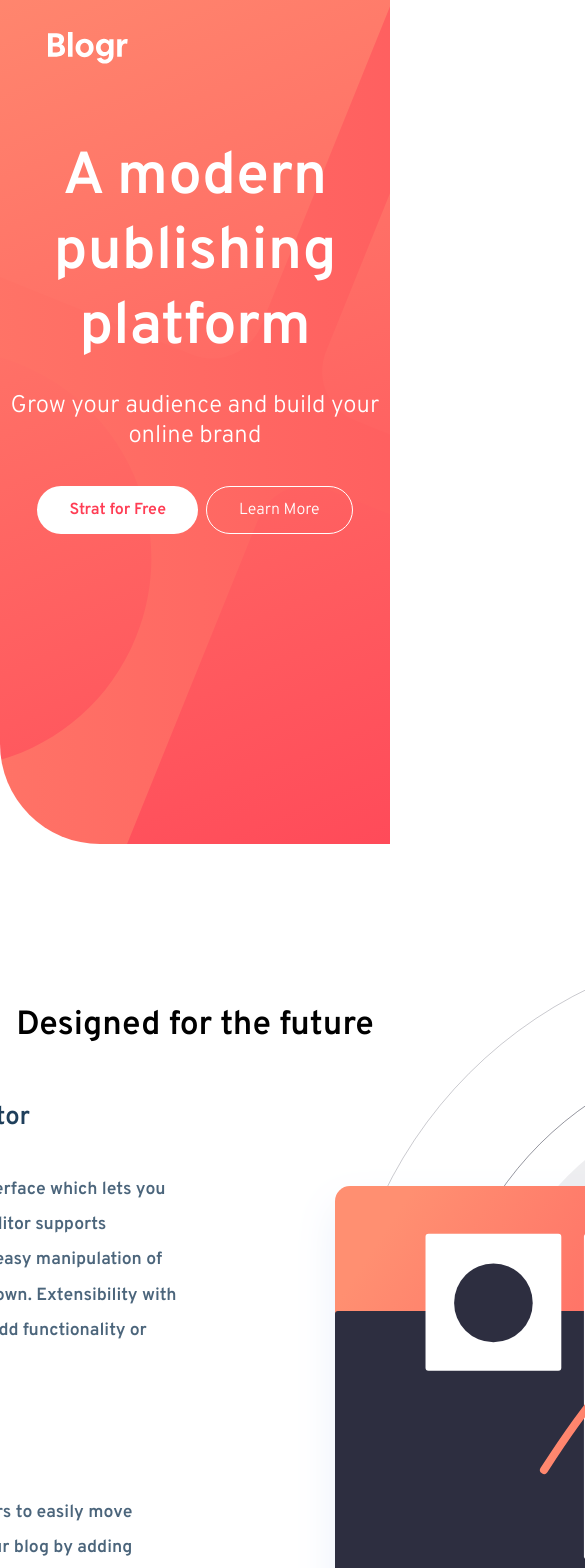
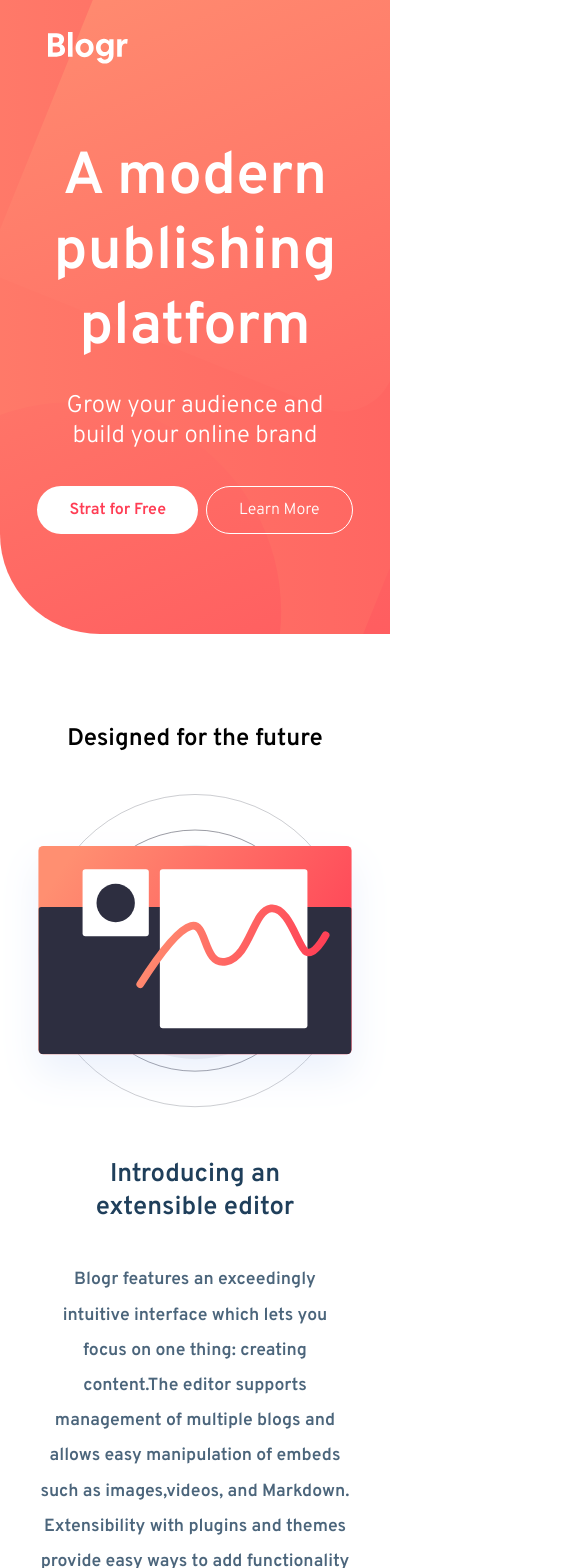
Before and after one commit to alexandercddev/blogr-landing-page, a React (Create React App) app: page / in a window 390 px wide. Shown: the top 1568 px of the page, 585 px wide, since content can reach past the window. Built offline with nearby package versions, Linux system fonts and the light colour scheme.

Commit message:
Se agregó css para responsive en mobile Se agregó ajustes a arreglo con la indormación Se agregó clase para css al footer

```diff
--- a/src/App.css
+++ b/src/App.css
@@ -321,14 +321,15 @@ a.footer__a {
     width: auto;
   }
 }
-@media (min-width: 360px) and (max-width: 1200px) {
+
+@media (min-width: 360px) and (max-width: 960px) {
   header {
-    width: 100vw;
-    height: 100vh;
+    width: 100%;
+    height: 100%;
     background-position: center;
     background-size: 200vh;
-    background-position-x: 45%;
-    background-position-y: 50%;
+    background-position-x: 35%;
+    background-position-y: 35%;
     border-bottom-left-radius: 100px;
   }
 
@@ -351,7 +352,108 @@ a.footer__a {
   }
   p.header__sub__title {
     text-align: center;
-    width: 400px;
     font-size: 1.5em;
   }
+  section.section_designed {
+    flex-direction: column;
+    padding-top: 50px;
+  }
+  .container___title{
+    position: relative;
+    margin-top: 40px;
+    margin-bottom: 40px;
+    font-size: 1.5em;
+  }
+  div.content__info> h3.content__title {
+    width: 270px;
+  }
+  .content__info {
+    display: flex;
+    flex-direction: column;
+    align-items: center;
+    margin-bottom: 0;
+    margin-top: 2.5em;
+  }
+  .container {
+    display: flex;
+    flex-direction: column-reverse;
+  }
+  section.section_designed> div.container> div.content {
+    width: 100% !important;
+    overflow: hidden;
+    padding-left: 0;
+    text-align: center;
+  }
+  div.content__r> img {
+    width: 100vw;
+    height: auto;
+    content: url('./assets/svgs/illustration-editor-mobile.svg');
+  }
+  .section_state {
+    height: 100%;
+    flex-direction: column;
+    margin-top: 175px;
+    background-position-x: 0;
+    background-repeat: no-repeat;
+    padding-left: 0;
+    padding-bottom: 100px;
+  }
+  .state__content.state__img> img {
+    width: 100vw;
+    height: 100vw;
+    margin-top: -165px;
+  }
+
+  .state__content, .content {
+    width: 100% !important;
+    text-align: center;
+  }
+  .state__text {
+    margin-right: 0;
+    margin-left: 0;
+  }
+  div.content__l> img {
+    width: 100vw;
+    height: auto;
+    margin-left: 0;
+    content: url('./assets/svgs/illustration-laptop-mobile.svg');
+  }
+  .free__text {
+    margin-right: 0;
+    margin-left: 0;
+  }
+  .section_free> div.container {
+    flex-direction: column;
+  }
+  .section_free {
+    margin: 50px 0 50px;
+  }
+  footer.footer {
+    flex-direction: column;
+    align-items: center;
+    padding-bottom: 0;
+    padding-left: 0;
+  }
+  p {
+    margin-left: 40px;
+    margin-right: 40px;
+  }
+  .footer_options {
+    display: flex;
+    flex-direction: column;
+    justify-content: space-evenly;
+    align-items: center;
+    width: 100%;
+  }
+  .footer__img {
+    margin-left: 0;
+  }
+  .footer_options>div> ul {
+    display: flex;
+    flex-direction: column;
+    align-items: center;
+  }
+  .footer_options> div> ul.footer__ul {
+    margin-bottom: 1em;
+  }
 }
--- a/src/components/footer.js
+++ b/src/components/footer.js
@@ -16,7 +16,7 @@ export function Footer(props) {
                 {options.map((item, index) => {
                     return (
                         <div key={'footer-' + item.key}>
-                            <ul>
+                            <ul className="footer__ul">
                                 <li className="footer__section">
                                     <a href={"#" + item.key} className="footer__a">
                                         {item.text}
--- a/src/utils/information.js
+++ b/src/utils/information.js
@@ -33,9 +33,9 @@ export const options = {
                     key: 'connect',
                     text: 'Connect',
                     dropDown: [
-                        'contact',
-                        'newsletter',
-                        'linkedIn',
+                        'Contact',
+                        'Newsletter',
+                        'LinkedIn',
                     ],
                 }
             ],
```
